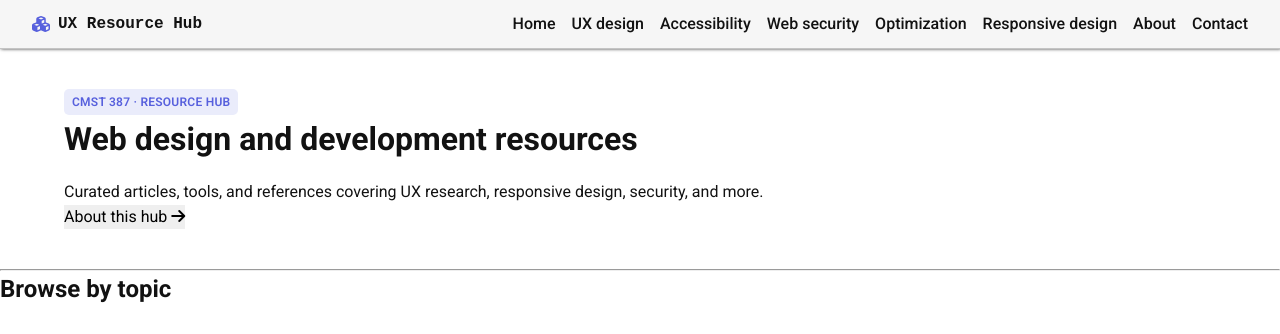
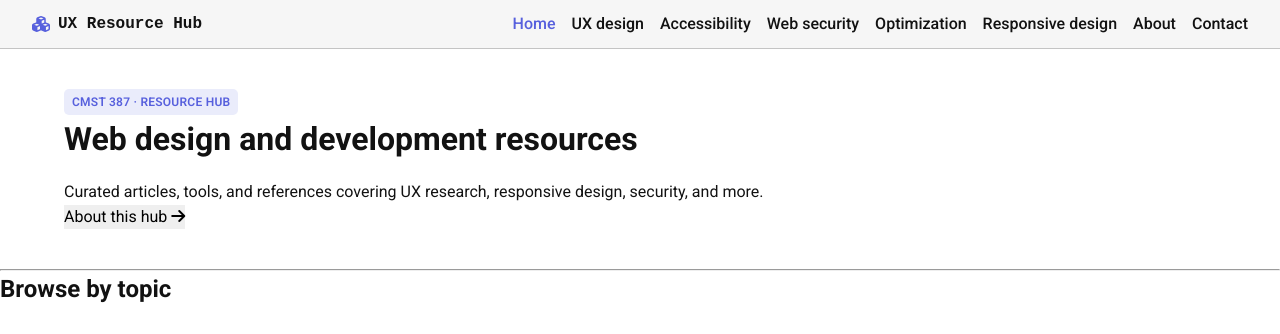
Before and after one commit to jazzie-bee/cmst387-project4, a website built with Parcel: page src/index.html in a window 1280 px wide. Shown: the top 334 px of the page. Built offline with nearby package versions, Linux system fonts and the light colour scheme; a web font is replaced by a local one.

Commit message:
removed 'active' from nav item class, removed redundant code, added query to change nav item color when active

```diff
--- a/src/nav.js
+++ b/src/nav.js
@@ -27,3 +27,14 @@ if (hamburger && navLinks && closeOverlay) {
     if (e.matches) closeMenu();
   });
 }
+
+// Mark the current page's link active
+const currentPage = window.location.pathname.split('/').pop() || 'index.html';
+
+document.querySelectorAll('.drawer-item').forEach((item) => {
+  const link = item.querySelector('a');
+  if (!link) return;
+
+  const linkPage = link.getAttribute('href').split('/').pop();
+  item.classList.toggle('active', linkPage === currentPage);
+});
--- a/src/scss/base/_nest.scss
+++ b/src/scss/base/_nest.scss
@@ -1,23 +1,4 @@
 @use '../abstracts/index' as *;
-
-nav {
-  @include flex(row, flex-start, center);
-  min-width: $nav-min-width;
-  position: relative;
-  top: 0;
-  background-color: $surface-color;
-  box-shadow: 0.06rem 0.01rem 0.2rem $color-dark;
-  width: 100vw;
-  padding: 0 $spacing-md;
-  z-index: 100;
-
-  // Nested: ul inside nav
-  ul {
-    @include flex(row, left, center);
-    margin: 0;
-    gap: $nav-gap;
-  }
-}
 
 .hero {
   max-width: 100%;
```
Also changed, not shown: src/about.html (+1 -1 lines), src/accessibility.html (+1 -1 lines), src/contact.html (+1 -1 lines), src/optimization.html (+1 -1 lines), src/responsive-design.html (+1 -1 lines), src/ux-design.html (+1 -1 lines), dist/about.html, dist/accessibility.html, dist/contact.html, dist/optimization.html, dist/responsive-design.html, dist/ux-design.html, 4 other files.
